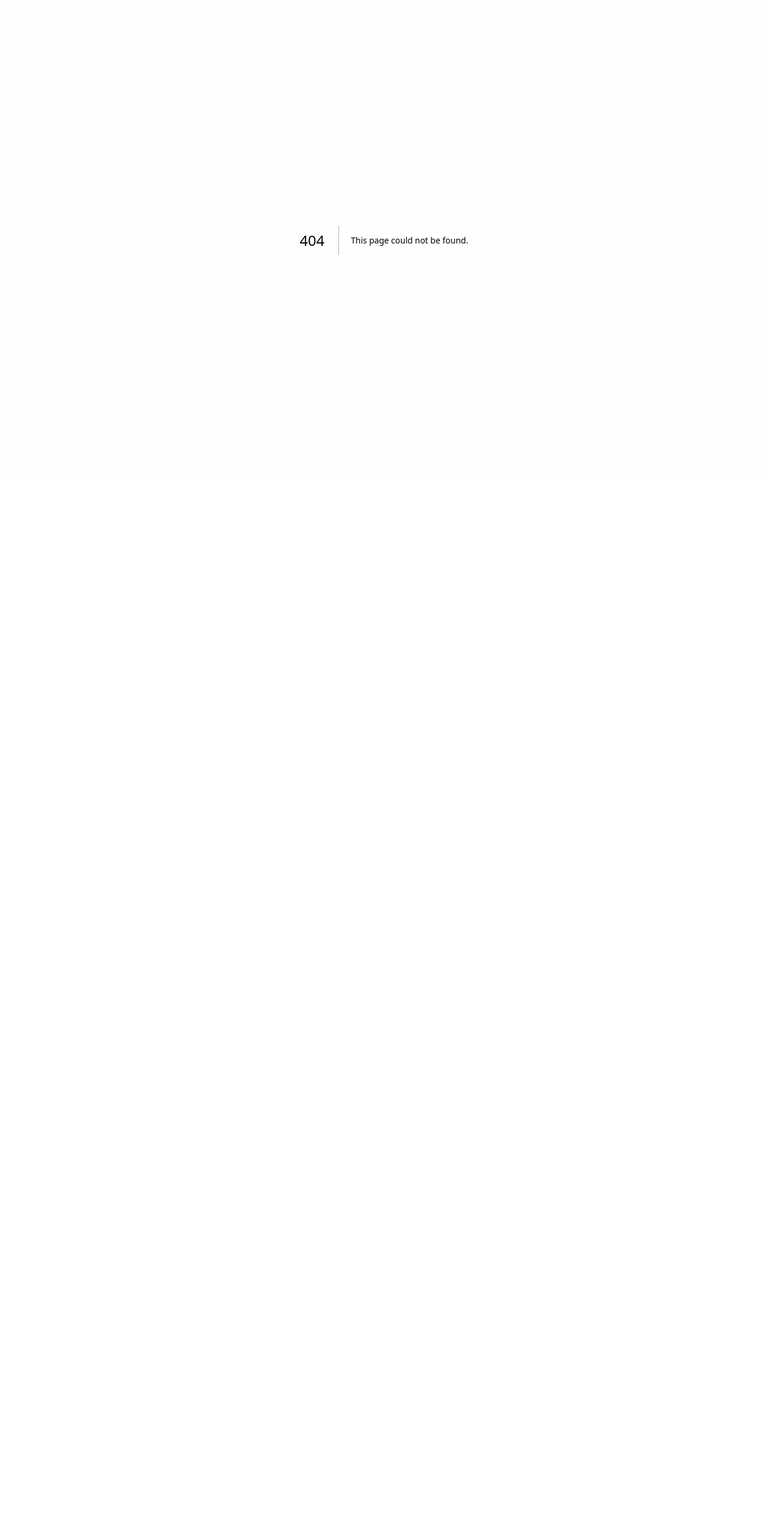
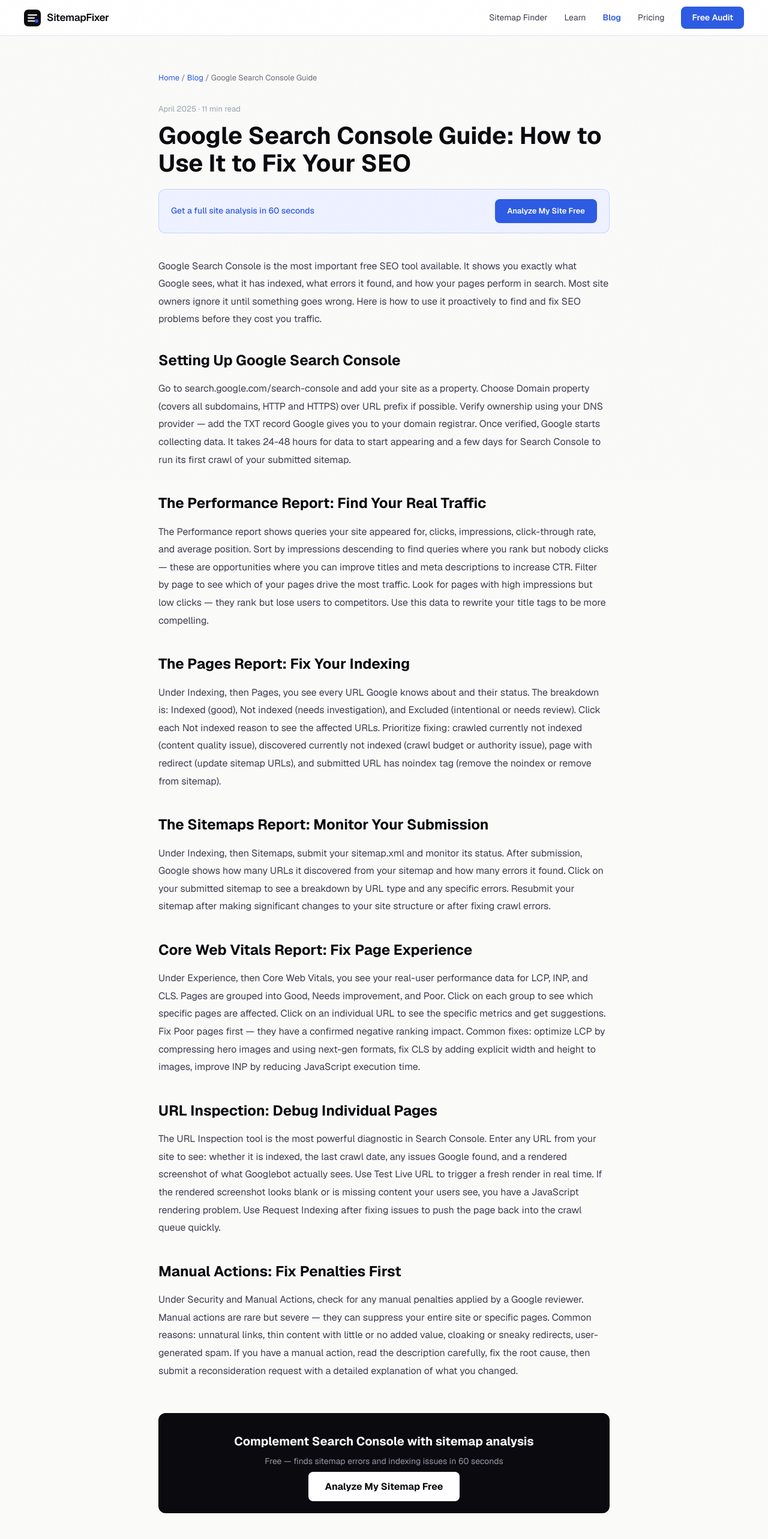
Before and after one commit to Watermelon-Coctail-Bar/sitemap-fixer, a Next.js app: page /blog/google-search-console-guide in a window 1280 px wide. Before the commit this address had no page. Shown: the top 2566 px of the page at 60% size. Before the commit the page ends 800 px from the top, so only its background shows below. Built offline with nearby package versions, Linux system fonts and the light colour scheme.

Commit message:
Create page.tsx

```diff
--- /dev/null
+++ b/src/app/blog/google-search-console-guide/page.tsx
@@ -0,0 +1,47 @@
+import type { Metadata } from 'next';
+export const metadata: Metadata = {
+  title: 'Google Search Console Guide: How to Use It to Fix Your SEO | SitemapFixer',
+  description: "Google Search Console is free and shows you exactly what Google sees on your site. Here is how to use each section to find and fix real SEO problems.",
+  alternates: { canonical: 'https://sitemapfixer.com/blog/google-search-console-guide' },
+  openGraph: { title: 'Google Search Console Guide', description: 'How to use every section of Google Search Console to improve your SEO.', url: 'https://sitemapfixer.com/blog/google-search-console-guide', type: 'article' },
+};
+const sections = [
+  { t: "Setting Up Google Search Console", d: "Go to search.google.com/search-console and add your site as a property. Choose Domain property (covers all subdomains, HTTP and HTTPS) over URL prefix if possible. Verify ownership using your DNS provider — add the TXT record Google gives you to your domain registrar. Once verified, Google starts collecting data. It takes 24-48 hours for data to start appearing and a few days for Search Console to run its first crawl of your submitted sitemap." },
+  { t: "The Performance Report: Find Your Real Traffic", d: "The Performance report shows queries your site appeared for, clicks, impressions, click-through rate, and average position. Sort by impressions descending to find queries where you rank but nobody clicks — these are opportunities where you can improve titles and meta descriptions to increase CTR. Filter by page to see which of your pages drive the most traffic. Look for pages with high impressions but low clicks — they rank but lose users to competitors. Use this data to rewrite your title tags to be more compelling." },
+  { t: "The Pages Report: Fix Your Indexing", d: "Under Indexing, then Pages, you see every URL Google knows about and their status. The breakdown is: Indexed (good), Not indexed (needs investigation), and Excluded (intentional or needs review). Click each Not indexed reason to see the affected URLs. Prioritize fixing: crawled currently not indexed (content quality issue), discovered currently not indexed (crawl budget or authority issue), page with redirect (update sitemap URLs), and submitted URL has noindex tag (remove the noindex or remove from sitemap)." },
+  { t: "The Sitemaps Report: Monitor Your Submission", d: "Under Indexing, then Sitemaps, submit your sitemap.xml and monitor its status. After submission, Google shows how many URLs it discovered from your sitemap and how many errors it found. Click on your submitted sitemap to see a breakdown by URL type and any specific errors. Resubmit your sitemap after making significant changes to your site structure or after fixing crawl errors." },
+  { t: "Core Web Vitals Report: Fix Page Experience", d: "Under Experience, then Core Web Vitals, you see your real-user performance data for LCP, INP, and CLS. Pages are grouped into Good, Needs improvement, and Poor. Click on each group to see which specific pages are affected. Click on an individual URL to see the specific metrics and get suggestions. Fix Poor pages first — they have a confirmed negative ranking impact. Common fixes: optimize LCP by compressing hero images and using next-gen formats, fix CLS by adding explicit width and height to images, improve INP by reducing JavaScript execution time." },
+  { t: "URL Inspection: Debug Individual Pages", d: "The URL Inspection tool is the most powerful diagnostic in Search Console. Enter any URL from your site to see: whether it is indexed, the last crawl date, any issues Google found, and a rendered screenshot of what Googlebot actually sees. Use Test Live URL to trigger a fresh render in real time. If the rendered screenshot looks blank or is missing content your users see, you have a JavaScript rendering problem. Use Request Indexing after fixing issues to push the page back into the crawl queue quickly." },
+  { t: "Manual Actions: Fix Penalties First", d: "Under Security and Manual Actions, check for any manual penalties applied by a Google reviewer. Manual actions are rare but severe — they can suppress your entire site or specific pages. Common reasons: unnatural links, thin content with little or no added value, cloaking or sneaky redirects, user-generated spam. If you have a manual action, read the description carefully, fix the root cause, then submit a reconsideration request with a detailed explanation of what you changed." },
+];
+export default function Page() {
+  return (
+    <article style={{ maxWidth: 800, margin: '0 auto', padding: '60px 24px' }}>
+      <nav style={{ fontSize: 13, color: '#6b6b7d', marginBottom: 32 }}>
+        <a href="/" style={{ color: '#2d5be3', textDecoration: 'none' }}>Home</a>{' / '}
+        <a href="/blog" style={{ color: '#2d5be3', textDecoration: 'none' }}>Blog</a>{' / '}
+        <span>Google Search Console Guide</span>
+      </nav>
+      <div style={{ fontSize: 13, color: '#9ca3af', marginBottom: 12 }}>April 2025 · 11 min read</div>
+      <h1 style={{ fontSize: 40, fontWeight: 700, color: '#0a0a0f', marginBottom: 20, lineHeight: 1.15 }}>Google Search Console Guide: How to Use It to Fix Your SEO</h1>
+      <div style={{ background: '#eef1ff', border: '1px solid rgba(45,91,227,0.2)', borderRadius: 12, padding: '16px 20px', marginBottom: 40, display: 'flex', alignItems: 'center', justifyContent: 'space-between', gap: 16 }}>
+        <span style={{ fontSize: 14, color: '#2d5be3', fontWeight: 500 }}>Get a full site analysis in 60 seconds</span>
+        <a href="/" style={{ background: '#2d5be3', color: 'white', padding: '10px 20px', borderRadius: 8, textDecoration: 'none', fontWeight: 600, fontSize: 13 }}>Analyze My Site Free</a>
+      </div>
+      <div style={{ fontSize: 16, color: '#3d3d4f', lineHeight: 1.85 }}>
+        <p style={{ marginBottom: 32 }}>Google Search Console is the most important free SEO tool available. It shows you exactly what Google sees, what it has indexed, what errors it found, and how your pages perform in search. Most site owners ignore it until something goes wrong. Here is how to use it proactively to find and fix SEO problems before they cost you traffic.</p>
+        {sections.map(({ t, d }) => (
+          <div key={t} style={{ marginBottom: 36 }}>
+            <h2 style={{ fontSize: 24, fontWeight: 700, color: '#0a0a0f', marginBottom: 10 }}>{t}</h2>
+            <p style={{ margin: 0 }}>{d}</p>
+          </div>
+        ))}
+      </div>
+      <div style={{ background: '#0a0a0f', borderRadius: 12, padding: '32px', textAlign: 'center', marginTop: 56 }}>
+        <div style={{ fontSize: 20, fontWeight: 700, color: 'white', marginBottom: 8 }}>Complement Search Console with sitemap analysis</div>
+        <div style={{ color: '#9999aa', marginBottom: 20, fontSize: 14 }}>Free — finds sitemap errors and indexing issues in 60 seconds</div>
+        <a href="/" style={{ background: 'white', color: '#0a0a0f', padding: '14px 28px', borderRadius: 8, textDecoration: 'none', fontWeight: 700 }}>Analyze My Sitemap Free</a>
+      </div>
+    </article>
+  );
+}
```
